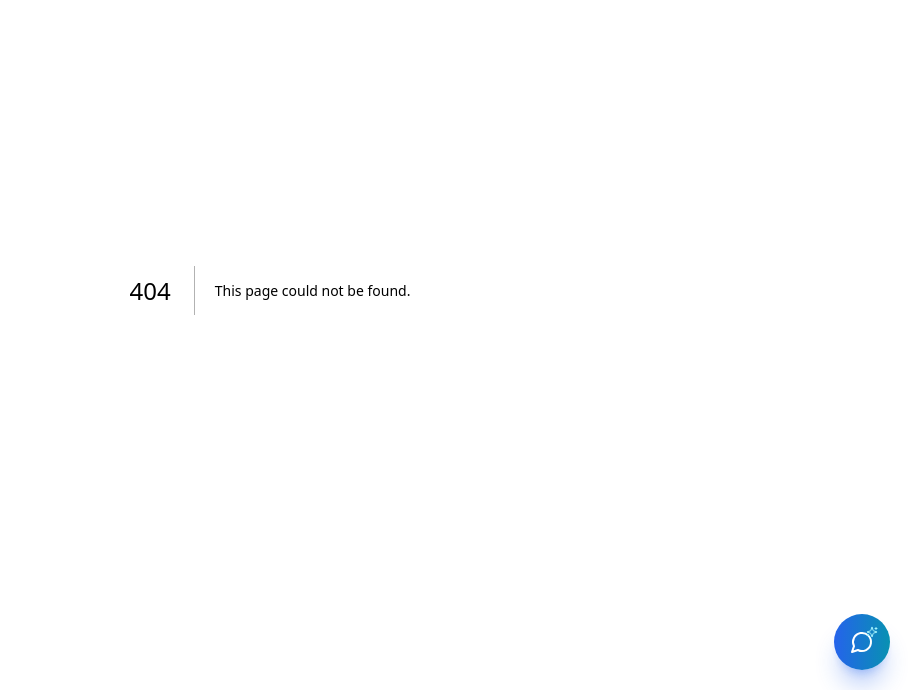
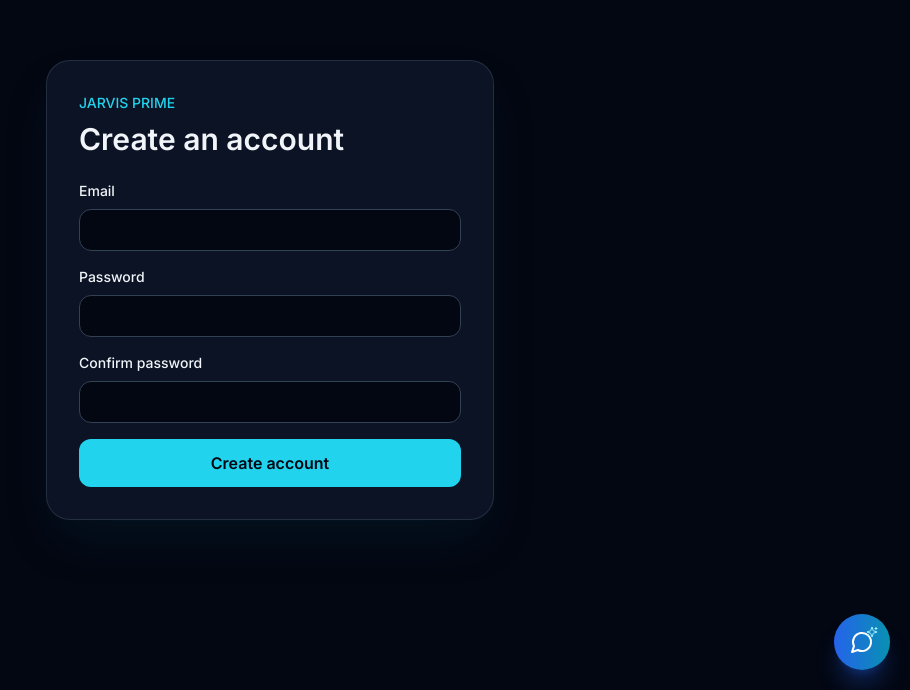
Before and after one commit to Singhscode/jarvis-prime, a Next.js app in the folder apps/web/: page /register in a window 1280 px wide. Before the commit this address had no page. Shown: the part 110-800 px from the top of the page, without its empty margins (370-1280 px from the left). Built offline with nearby package versions, Linux system fonts and the light colour scheme.

Commit message:
Restore public registration route

```diff
--- /dev/null
+++ b/apps/web/src/app/register/page.tsx
@@ -0,0 +1,53 @@
+'use client';
+
+import { FormEvent, useState } from 'react';
+
+const SUCCESS_MESSAGE = 'If this email can be registered, check your inbox for next steps.';
+
+export default function RegistrationPage() {
+  const [email, setEmail] = useState('');
+  const [password, setPassword] = useState('');
+  const [confirmation, setConfirmation] = useState('');
+  const [error, setError] = useState('');
+  const [submitted, setSubmitted] = useState(false);
+  const [submitting, setSubmitting] = useState(false);
+
+  async function register(event: FormEvent<HTMLFormElement>) {
+    event.preventDefault();
+    setError('');
+    if (password !== confirmation) { setError('Passwords do not match.'); return; }
+    const apiUrl = process.env.NEXT_PUBLIC_ENGINE_URL;
+    if (!apiUrl) { setError('Registration is temporarily unavailable.'); return; }
+    setSubmitting(true);
+    try {
+      const response = await fetch(`${apiUrl}/api/auth/register`, {
+        method: 'POST', credentials: 'include', headers: { 'Content-Type': 'application/json' },
+        body: JSON.stringify({ email, password }),
+      });
+      setPassword('');
+      setConfirmation('');
+      if (response.status === 201 || response.status === 409) { setSubmitted(true); return; }
+      setError(response.status === 400
+        ? 'Please review your email and password and try again.'
+        : response.status === 429 ? 'Too many registration attempts. Try again later.'
+          : 'Registration is temporarily unavailable. Please try again later.');
+    } catch {
+      setPassword('');
+      setConfirmation('');
+      setError('Registration is temporarily unavailable. Please try again later.');
+    } finally { setSubmitting(false); }
+  }
+
+  return <main className="grid min-h-screen place-items-center bg-slate-950 px-4 py-8 text-slate-100">
+    <section className="w-full max-w-md rounded-3xl border border-slate-700/60 bg-slate-900/80 p-6 shadow-2xl shadow-cyan-950/30 sm:p-8">
+      <p className="text-sm font-medium text-cyan-400">JARVIS PRIME</p><h1 className="mt-2 text-3xl font-semibold">Create an account</h1>
+      {submitted ? <p role="status" className="mt-5 rounded-xl border border-cyan-400/30 bg-cyan-950/30 px-4 py-3 text-sm text-cyan-100">{SUCCESS_MESSAGE}</p> : <form className="mt-6 space-y-4" onSubmit={register}>
+        {error && <p role="alert" className="rounded-xl border border-red-400/30 bg-red-950/40 px-4 py-3 text-sm text-red-200">{error}</p>}
+        <label className="block text-sm font-medium">Email<input className="mt-2 w-full rounded-xl border border-slate-700 bg-slate-950 px-3 py-2.5 outline-none focus:border-cyan-400 focus:ring-2 focus:ring-cyan-400/25" type="email" autoComplete="email" required value={email} onChange={(event) => setEmail(event.target.value)} /></label>
+        <label className="block text-sm font-medium">Password<input className="mt-2 w-full rounded-xl border border-slate-700 bg-slate-950 px-3 py-2.5 outline-none focus:border-cyan-400 focus:ring-2 focus:ring-cyan-400/25" type="password" autoComplete="new-password" required value={password} onChange={(event) => setPassword(event.target.value)} /></label>
+        <label className="block text-sm font-medium">Confirm password<input className="mt-2 w-full rounded-xl border border-slate-700 bg-slate-950 px-3 py-2.5 outline-none focus:border-cyan-400 focus:ring-2 focus:ring-cyan-400/25" type="password" autoComplete="new-password" required value={confirmation} onChange={(event) => setConfirmation(event.target.value)} /></label>
+        <button className="w-full rounded-xl bg-cyan-400 px-4 py-3 font-semibold text-slate-950 transition hover:bg-cyan-300 focus:outline-none focus:ring-2 focus:ring-cyan-300 disabled:cursor-not-allowed disabled:opacity-60" disabled={submitting}>{submitting ? 'Creating account…' : 'Create account'}</button>
+      </form>}
+    </section>
+  </main>;
+}
--- a/apps/web/vitest.config.ts
+++ b/apps/web/vitest.config.ts
@@ -6,6 +6,7 @@ export default defineConfig({
     environmentOptions: { jsdom: { url: 'http://localhost' } },
     include: [
       'src/app/activate/**/*.test.tsx',
+      'src/app/register/**/*.test.tsx',
       'src/app/client/**/*.test.tsx',
       'src/app/dashboard/**/*.test.tsx',
     ],
```
Also changed, not shown: 1 other file (tests, documents, lock files or other folders).
